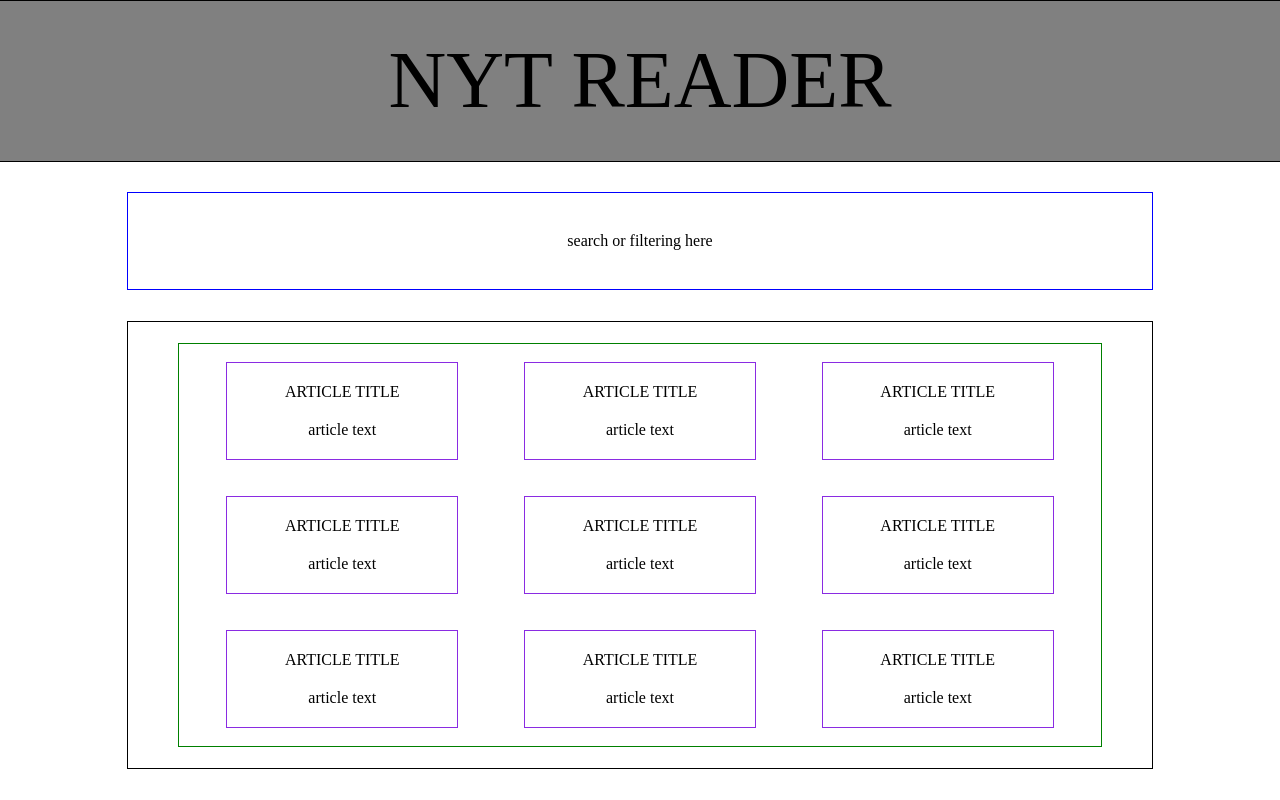
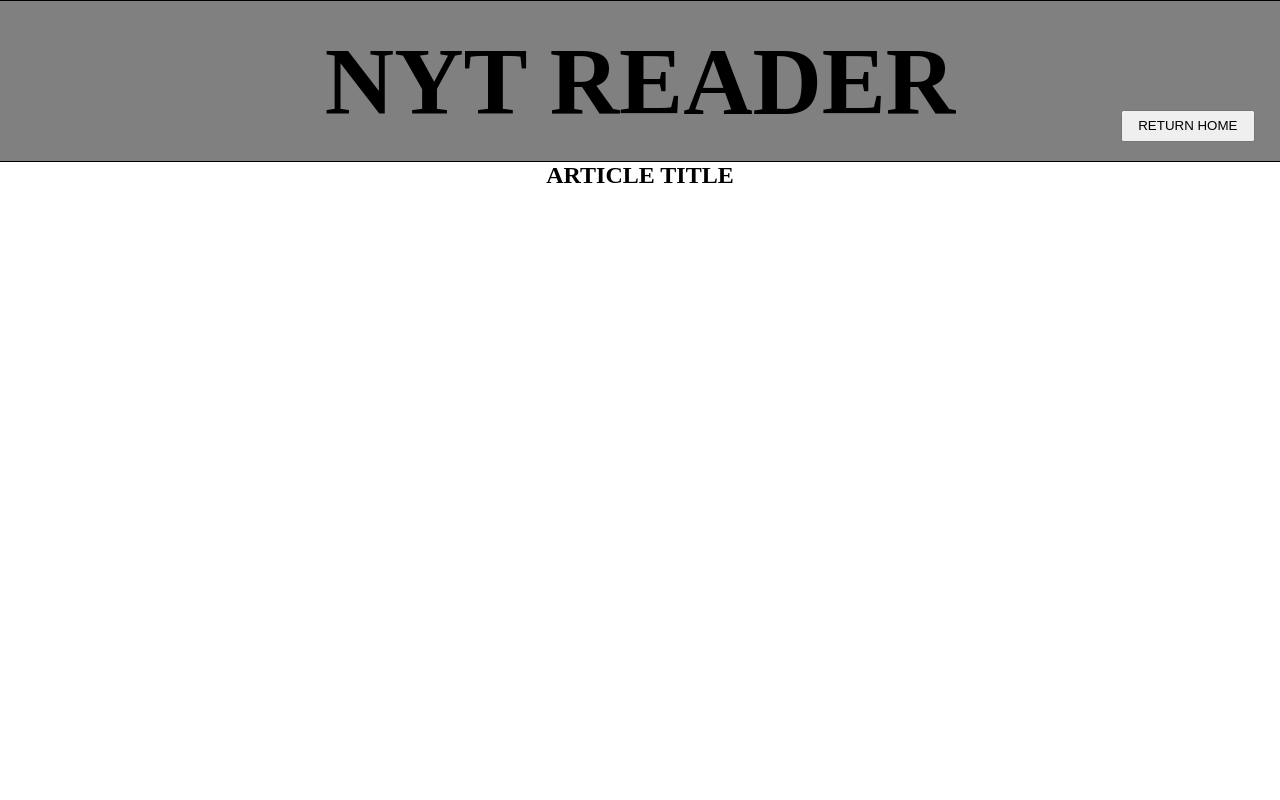
Before and after one commit to pcmueller/nyt-reader, a React (Create React App) app: page /article/1 in a window 1280 px wide. Built offline with nearby package versions, Linux system fonts and the light colour scheme.

Commit message:
Add Home button to header

```diff
--- a/src/components/App/App.js
+++ b/src/components/App/App.js
@@ -1,13 +1,21 @@
 import React from 'react';
 import MainView from '../MainView/MainView';
+import DetailsView from '../DetailsView/DetailsView';
 
 function App() {
   return (
     <div className='app'>
       <header className='app-header'>
-        NYT READER
+        <div></div>
+        <div className='app-title-container'>
+          <h1 className='app-title'>NYT READER</h1>
+        </div>
+        <nav className='home-btn-container'>
+          <button>RETURN HOME</button>
+        </nav>
       </header>
-      <MainView />
+      {/* <MainView /> */}
+      <DetailsView />
     </div>
   );
 }
--- a/src/components/App/_app.scss
+++ b/src/components/App/_app.scss
@@ -19,14 +19,36 @@
 }
 
 .app-header {
-  display: flex;
-  flex-direction: row;
-  justify-content: center;
-  align-items: center;
+  display: grid;
+  grid-template-columns: 15% 70% 15%;
   width: 100%;
   height: 20%;
   border: 1px solid black;
   background-color: gray;
-  font-size: 5em;
+  font-size: 3em;
+}
+
+.app-title-container {
+  display: flex;
+  flex-direction: column;
+  align-items: center;
+  justify-content: center;
+  height: 100%;
+}
+
+.app-title {
   font-family: 'Times New Roman', Times, serif;
 }
+
+.home-btn-container {
+  display: flex;
+  flex-direction: column;
+  align-items: flex-end;
+  justify-content: flex-end;
+
+  button {
+    width: 70%;
+    height: 20%;
+    margin: auto 13% 10% auto;
+  }
+}
--- a/src/components/Article/Article.js
+++ b/src/components/Article/Article.js
@@ -0,0 +1,15 @@
+import React from 'react';
+
+const Article = () => {
+
+  return (
+    <section className='article'>
+      <h2>ARTICLE TITLE</h2>
+      <article className='article-body'>
+        <p className='article-text'></p>
+      </article>
+    </section>
+  )
+}
+
+export default Article;
--- a/src/components/DetailsView/DetailsView.js
+++ b/src/components/DetailsView/DetailsView.js
@@ -0,0 +1,14 @@
+import React from 'react';
+import Article from '../Article/Article';
+
+const DetailsView = () => {
+  return (
+    <main className='details-page'>
+      <section className='article-container'>
+        <Article />
+      </section>
+    </main>
+  )
+}
+
+export default DetailsView;
```
